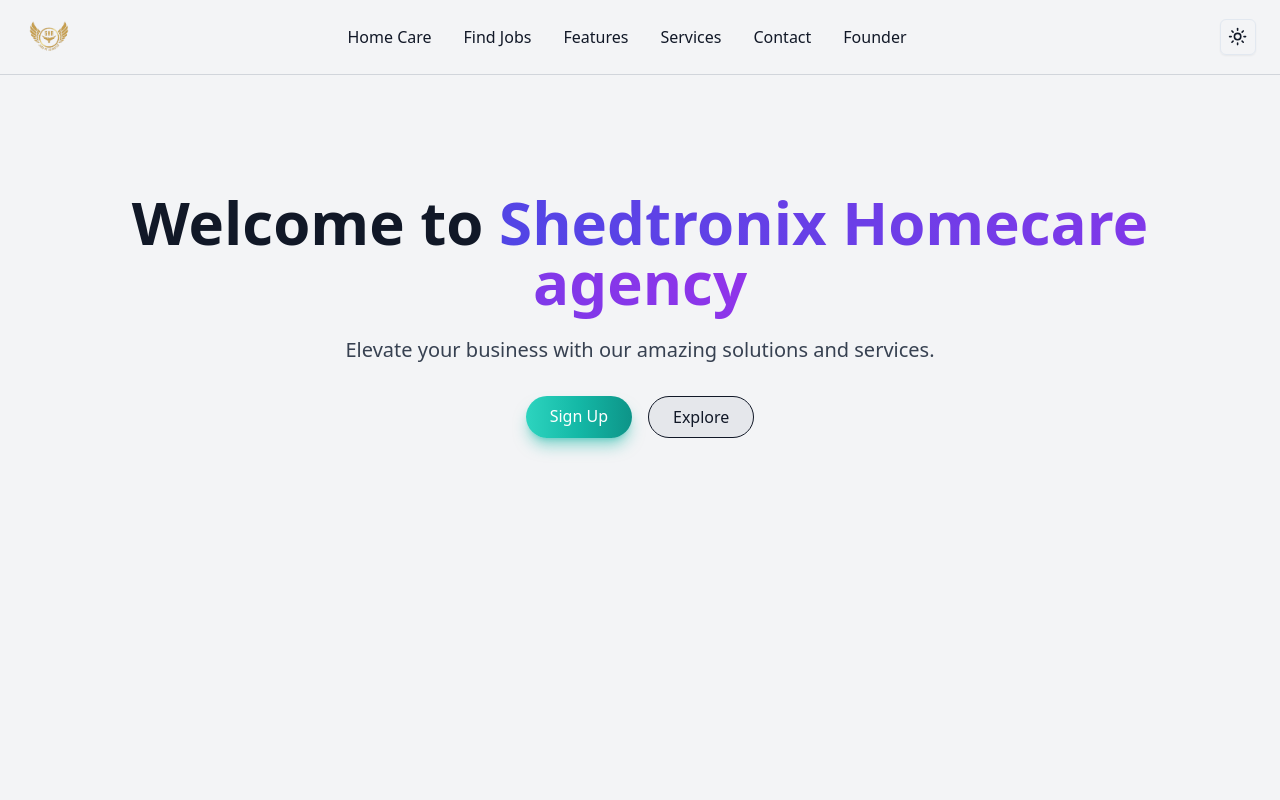
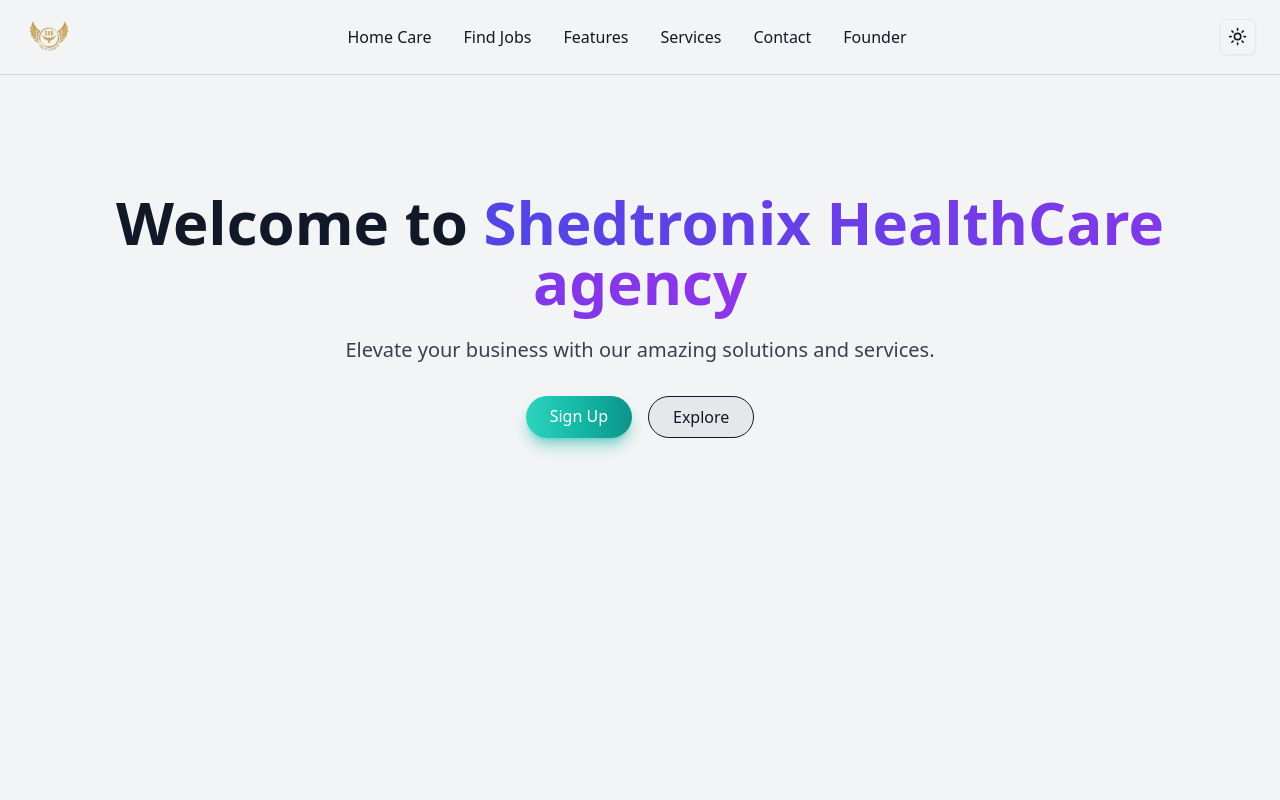
Before and after one commit to Manishsingh8135/Job-Portal, a Next.js app: page / in a window 1280 px wide. Shown: the top 800 px of the page. Built offline with nearby package versions, Linux system fonts and the light colour scheme.

Commit message:
Update herosection.tsx

```diff
--- a/components/herosection.tsx
+++ b/components/herosection.tsx
@@ -10,7 +10,7 @@
       {/* Content */}
       <div className="relative container mx-auto px-6 text-center">
         <h1 className="text-4xl md:text-6xl font-bold text-gray-900 dark:text-white mb-6">
-          Welcome to <span className="gradient-text">Shedtronix Homecare agency</span>
+          Welcome to <span className="gradient-text">Shedtronix HealthCare agency</span>
         </h1>
         <p className="text-xl text-gray-700 dark:text-gray-300 mb-8">
           Elevate your business with our amazing solutions and services.
```
